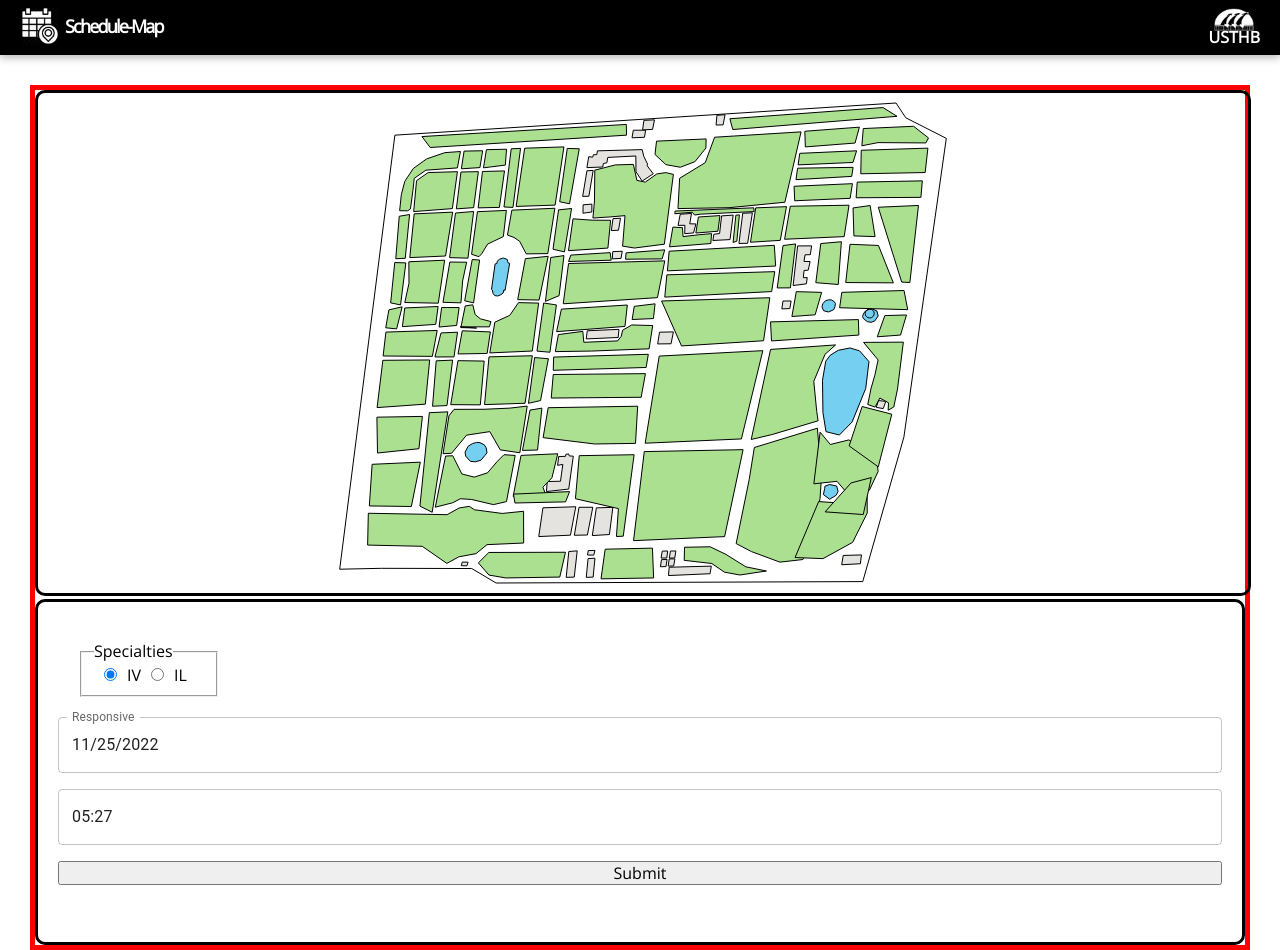
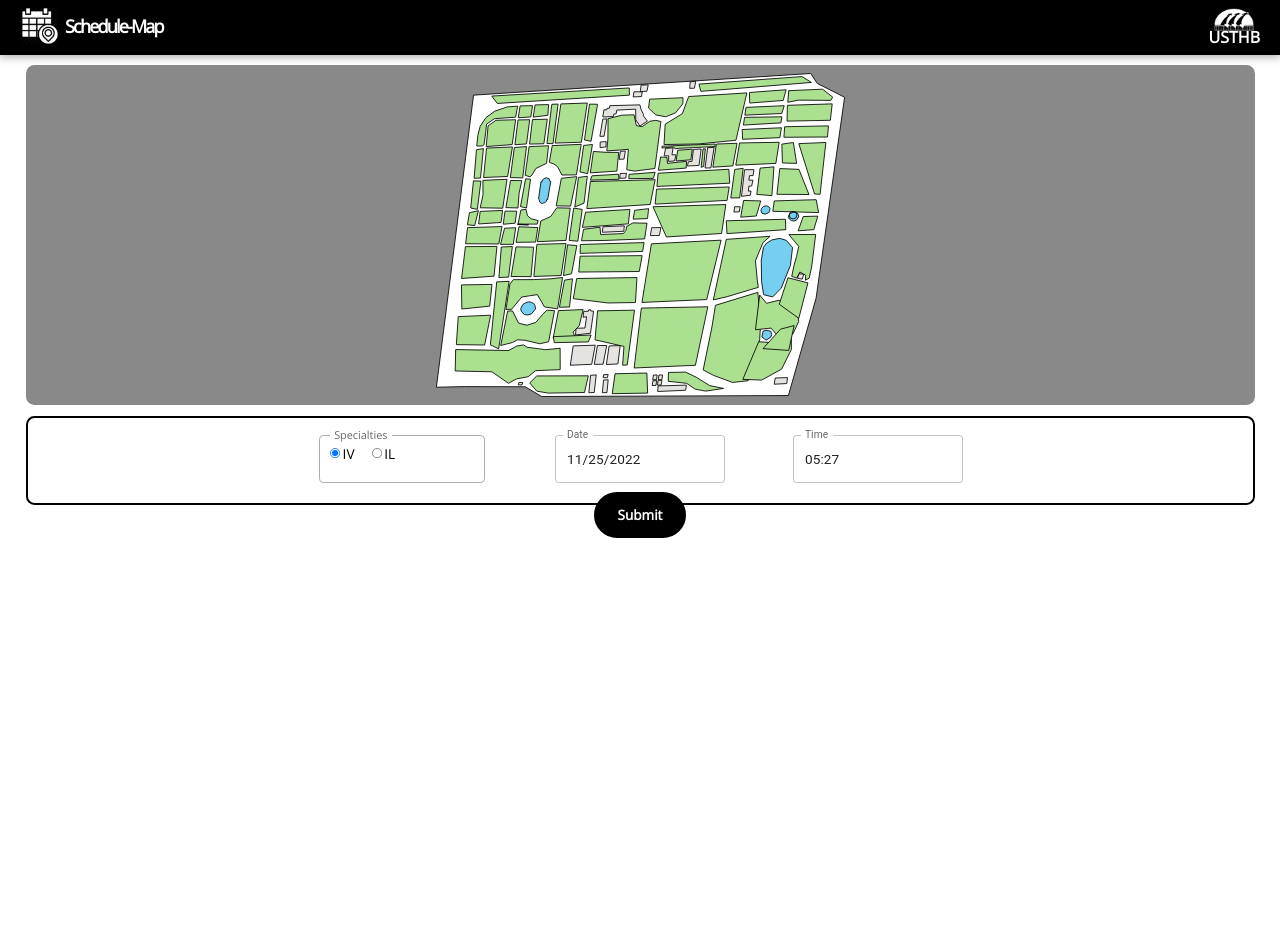
Before and after one commit to HicH987/project_dataVis, a React (Vite) app: page / in a window 1280 px wide. After the commit the page ends 800 px from the top, so only its background shows below. Built offline with nearby package versions, Linux system fonts and the light colour scheme.

Commit message:
adjust css for main content

```diff
--- a/src/components/form.jsx
+++ b/src/components/form.jsx
@@ -39,10 +39,10 @@ export default function Form() {
   //----------------------------------------------------------------
   return (
     <div className="form">
-      <div className="input-radio">
-        <fieldset className="field">
+      <div className="inputs">
+        <fieldset className="radio-field">
           <legend>Specialties</legend>
-          {/* Radio Button 1 */}
+          <div className="radio-input">
             <input
               id="IV"
               type="radio"
@@ -52,7 +52,8 @@ export default function Form() {
               onChange={handleChange}
             />
             <label htmlFor="IV">IV</label>
-          {/* <br /> */}
+          </div>
+          <div className="radio-input">
             <input
               id="IL"
               type="radio"
@@ -62,15 +63,13 @@ export default function Form() {
               onChange={handleChange}
             />
             <label htmlFor="IL">IL</label>
-          {/* <br /> */}
+          </div>
         </fieldset>
-      </div>
-      <LocalizationProvider className="date-picker" dateAdapter={AdapterDayjs}>
+
+        <LocalizationProvider dateAdapter={AdapterDayjs}>
           <DatePicker
-          // className="date-picker"
-          // disableFuture
             name="date"
-          label="Responsive"
+            label="Date"
             openTo="year"
             minDate={year.min}
             maxDate={year.max}
@@ -81,12 +80,13 @@ export default function Form() {
                 target: { value: date, name: "date" },
               })
             }
-          renderInput={(params) => <TextField {...params} sx={{ mb: 2 }}/>}
+            renderInput={(params) => <TextField {...params} sx={{}} />}
           />
         </LocalizationProvider>
-      <LocalizationProvider className="time-picker" dateAdapter={AdapterDayjs}>
+
+        <LocalizationProvider dateAdapter={AdapterDayjs}>
           <TimePicker
-          // className="time-picker"
+            label="Time"
             ampm={false}
             value={formData.time}
             onChange={(date) =>
@@ -94,10 +94,10 @@ export default function Form() {
                 target: { value: date, name: "time" },
               })
             }
-          renderInput={(params) => <TextField {...params} sx={{ mb: 2 }} />}
+            renderInput={(params) => <TextField {...params} sx={{}} />}
           />
         </LocalizationProvider>
-
+      </div>
       <button className="btn-submit" onClick={handleSubmit}>
         Submit
       </button>
--- a/src/components/form.scss
+++ b/src/components/form.scss
@@ -1,24 +1,75 @@
-.form{
-  border: 1px #000 solid;
-  padding: 20px;
-  height: 300px;
+//to make the submit button in centre
+.form {
   display: flex;
   flex-direction: column;
-  // justify-content: center;
-  border: 3px solid black;
-  border-radius: 10px;
+  justify-content: center;
 }
 
-.field{
-  width:110px
-}
-.field > * {
-  display:inline;
-}
-input[type="radio"]{
-  margin: 0 10px 0 10px;
+.inputs {
+  border-radius: 10px;
+  border: 3px solid #000;
+
+  padding: 20px;
+  display: grid;
+  justify-content: center;
+  grid-template-columns: repeat(auto-fit, 200px);
+  grid-template-rows: repeat(auto-fill, 60px);
+  grid-column-gap: 5rem;
+  grid-row-gap: 1rem;
 }
 
-.input-radio, .date-picker, .time-picker{
-  margin: 20px;
+.radio-field {
+  position: relative;
+  bottom: 7px;
+  height: 45px;
+  border-radius: 5px;
+  border: 1px solid rgb(173, 171, 171);
 }
+.radio-field:hover {
+  border: 1px solid black;
+}
+.radio-field:active {
+  border: 1px solid #1565c0;
+}
+
+.radio-field > * {
+  display: inline;
+}
+.radio-field > legend {
+  font-size: 0.8em;
+  color: rgb(105, 105, 105);
+  padding-inline: 5px;
+}
+
+.radio-input {
+  padding-bottom: 5px;
+  margin-right: 20px;
+}
+input[type="radio"] {
+  margin-right: 2px;
+}
+
+.btn-submit {
+  position: relative;
+  bottom: 15px;
+  align-self: center;
+  padding: 15px 25px;
+  text-align: center;
+  font-weight: bolder;
+  cursor: pointer;
+  border-radius: 30px;
+
+  color: #fff;
+  // border: #1565c0 solid 3px;
+  // background-color: #1565c0;
+  border: #000 solid 3px;
+  background-color: #000;
+}
+
+.btn-submit:active {
+  // color: #1565c0;
+  // border: #1565c0 solid 3px;
+  color: #000;
+  border: #000 solid 3px;
+  background-color: #ffffff;
+}
--- a/src/components/header.scss
+++ b/src/components/header.scss
@@ -1,7 +1,7 @@
 .global-header {
   padding-bottom: 10px;
   padding-inline: 20px;
-  margin-bottom: 30px;
+  margin-bottom: 10px;
 
   color: white;
   background: #000;
--- a/src/components/map.scss
+++ b/src/components/map.scss
@@ -1,7 +1,9 @@
 .main-svg {
   width: 100%;
-  height: 500px;
-  border: 3px solid black;
+  height: 400px;
+  // border: 5px solid #00000055;
   border-radius: 10px;
-  // margin-right: 10px;
+  background-color: rgb(137, 137, 137);
+
+  margin-bottom: 10px;
 }
--- a/src/index.scss
+++ b/src/index.scss
@@ -2,6 +2,7 @@
 
 :root {
   font-family: "Open Sans", Helvetica, Arial, sans-serif;
+
 }
 body,
 html {
@@ -13,8 +14,5 @@ html {
 
 .main-app {
   margin-inline: 30px;
-  border: red 5px solid;
-  // display: flex;
-  // flex-wrap: wrap;
-  // justify-content: space-between;
+  zoom: 85%;
 }
```
Lines whose indentation alone changed are shown as unchanged.
